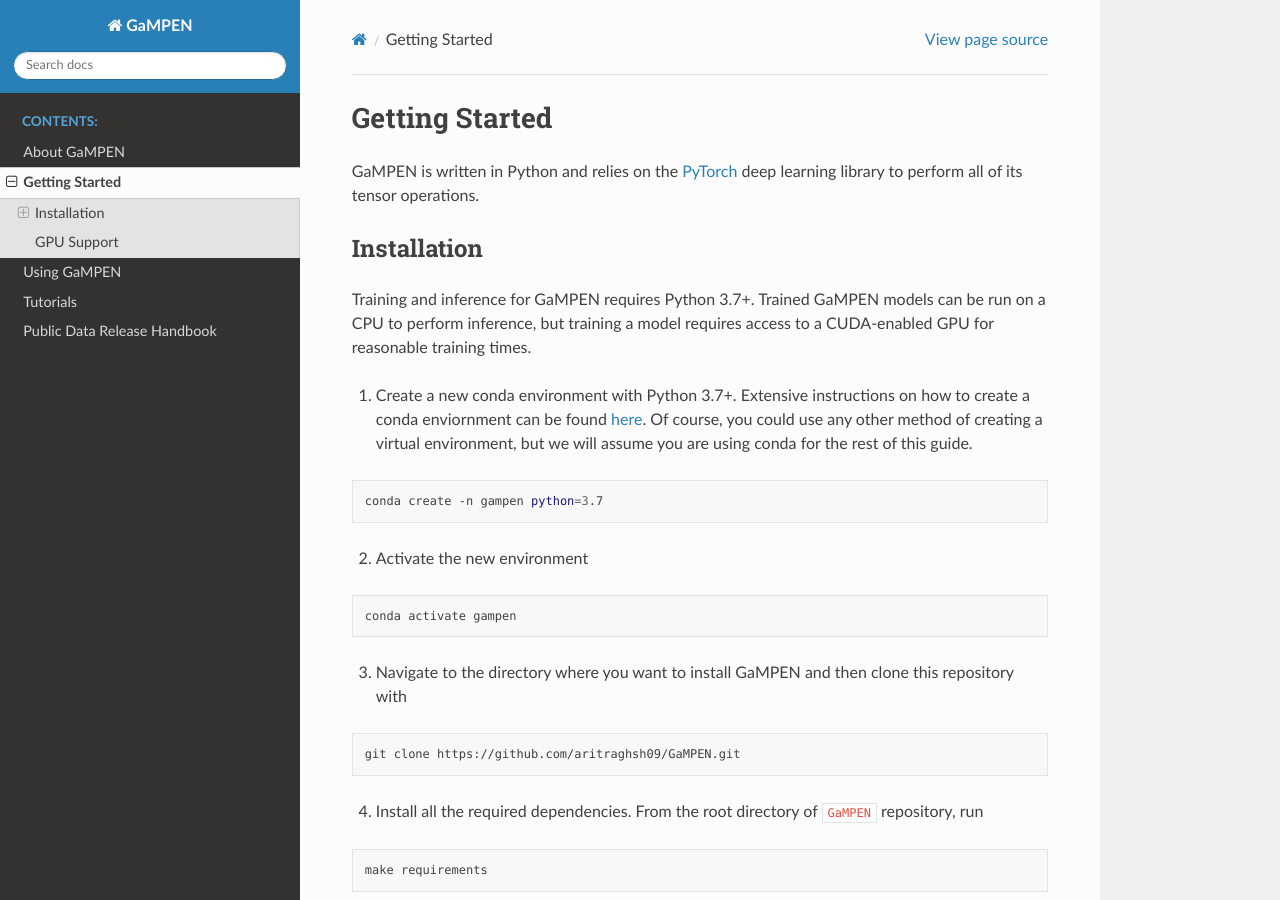
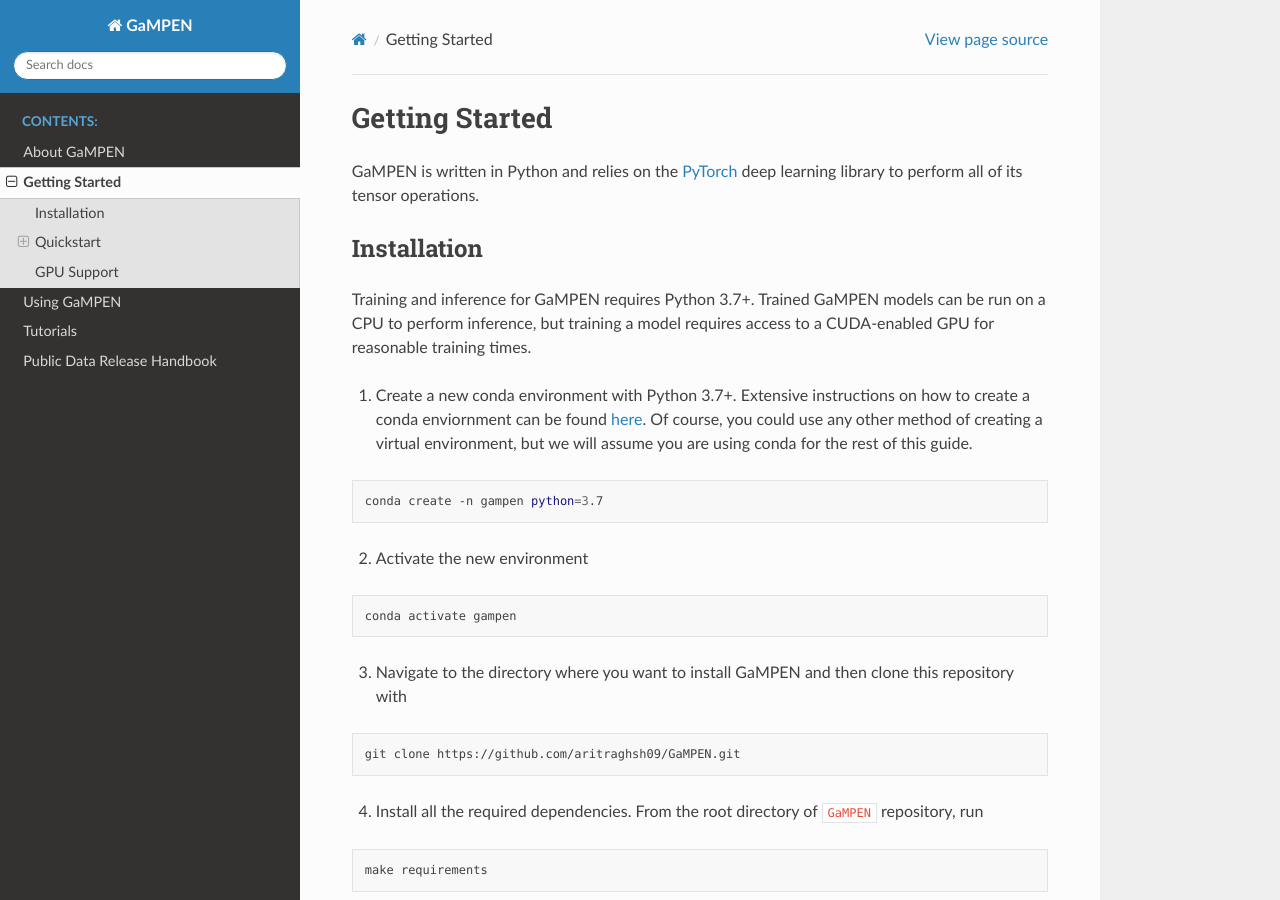
Before and after one commit to aritraghsh09/GaMPEN, a Sphinx documentation site: the page built from docs/source/Getting_Started.md, in a window 1280 px wide and 900 px high. Built offline with Sphinx 7.4.7 and the Read the Docs theme 2.0.0, drawn with Linux system fonts in a browser that asks for light colours; pages that are not in the unit, such as notebooks, are missing from menus.

Commit message:
Changing Header Structure

````diff
--- a/docs/source/Getting_Started.md
+++ b/docs/source/Getting_Started.md
@@ -35,14 +35,14 @@
 The output should be *cuda*.
 
 
-### Quickstart
+## Quickstart
 To train a GaMPEN model, you need to place the training images and their corresponding labels in a specific directory structure. Here, we do a quick demonstration on some SDSS data. The backbone of GaMPEN's training is done by `train.py`.
 
 In order to have an easy GUI monitoring all your models during and after training, you can [launch the MLFlow UI](#launching-the-mlflow-ui) to view various statistics of the models being trained as well as the paths to the trained models.
 
 Check out our [Tutorials](Tutorials.md) page for extensive details on how to train a GaMPEN model from scratch, how to perform transfer-learning/fine-tuning, and how to use GaMPEN to perform inference on your own data.
 
-#### Data preparation
+### Data preparation
 In this section, we will prepare and load the SDSS sample of Simard, et al. To load another dataset, see [Loading other datasets](#loading-other-datasets).
 
 1. From the root directory of this repository, run
@@ -55,7 +55,7 @@
 python ggt/data/make_splits.py --data_dir=data/sdss/
 ```
 
-#### Running the trainer
+### Running the trainer
 Run the trainer with
 ```bash
 python ggt/train/train.py \
@@ -74,7 +74,7 @@
 python ggt/train/train.py --help
 ```
 
-#### Launching the MLFlow UI
+### Launching the MLFlow UI
 Open a separate shell and activate the virtual environment that the model is training in. Then, run
 ```bash
 mlflow ui
````
